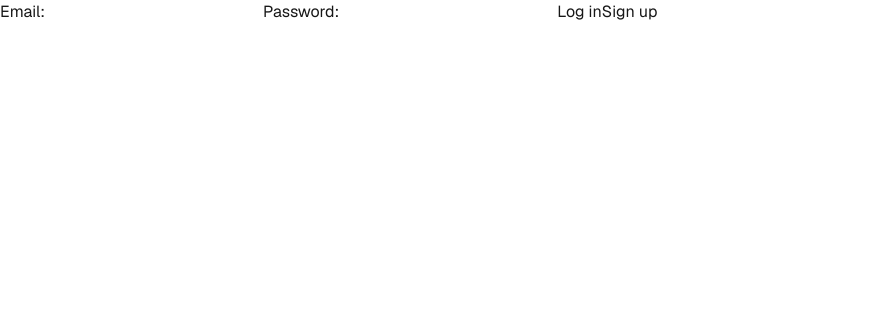
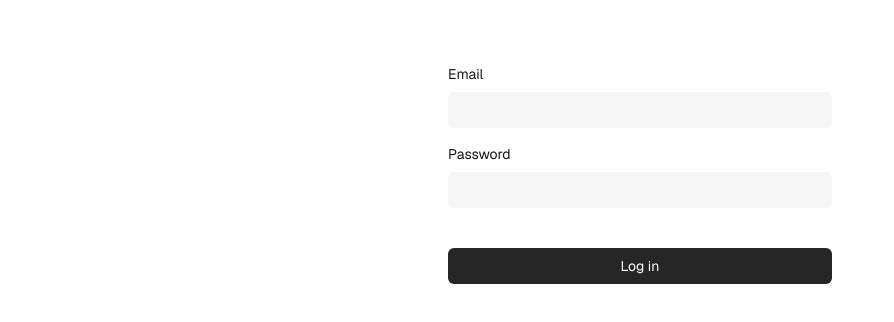
Before and after one commit to cobardes/fds, a Next.js app: page /login in a window 1280 px wide. Shown: the top 322 px of the page, without its empty margins (0-894 px from the left). Built offline with nearby package versions, Linux system fonts and the light colour scheme.

Commit message:
style(login): form layout

```diff
--- a/src/app/login/page.tsx
+++ b/src/app/login/page.tsx
@@ -2,13 +2,18 @@ import { login, signup } from './actions'
 
 export default function LoginPage() {
   return (
-    <form>
-      <label htmlFor="email">Email:</label>
-      <input id="email" name="email" type="email" required />
-      <label htmlFor="password">Password:</label>
-      <input id="password" name="password" type="password" required />
-      <button formAction={login}>Log in</button>
-      <button formAction={signup}>Sign up</button>
+    <form className="flex flex-col w-md mx-auto mt-10 px-8 py-6 gap-10 text-sm">
+      <div className="flex flex-col gap-4">
+        <div className="flex flex-col gap-2">
+      <label htmlFor="email">Email</label>
+      <input id="email" name="email" type="email" required className="p-2 rounded-md bg-neutral-100" />
+      </div>
+      <div className="flex flex-col gap-2">
+      <label htmlFor="password">Password</label>
+      <input id="password" name="password" type="password" required className="p-2 rounded-md bg-neutral-100" />
+      </div>
+      </div>
+      <button formAction={login} className="bg-neutral-800 text-white p-2 rounded-md cursor-pointer">Log in</button>
     </form>
   )
 }
```
